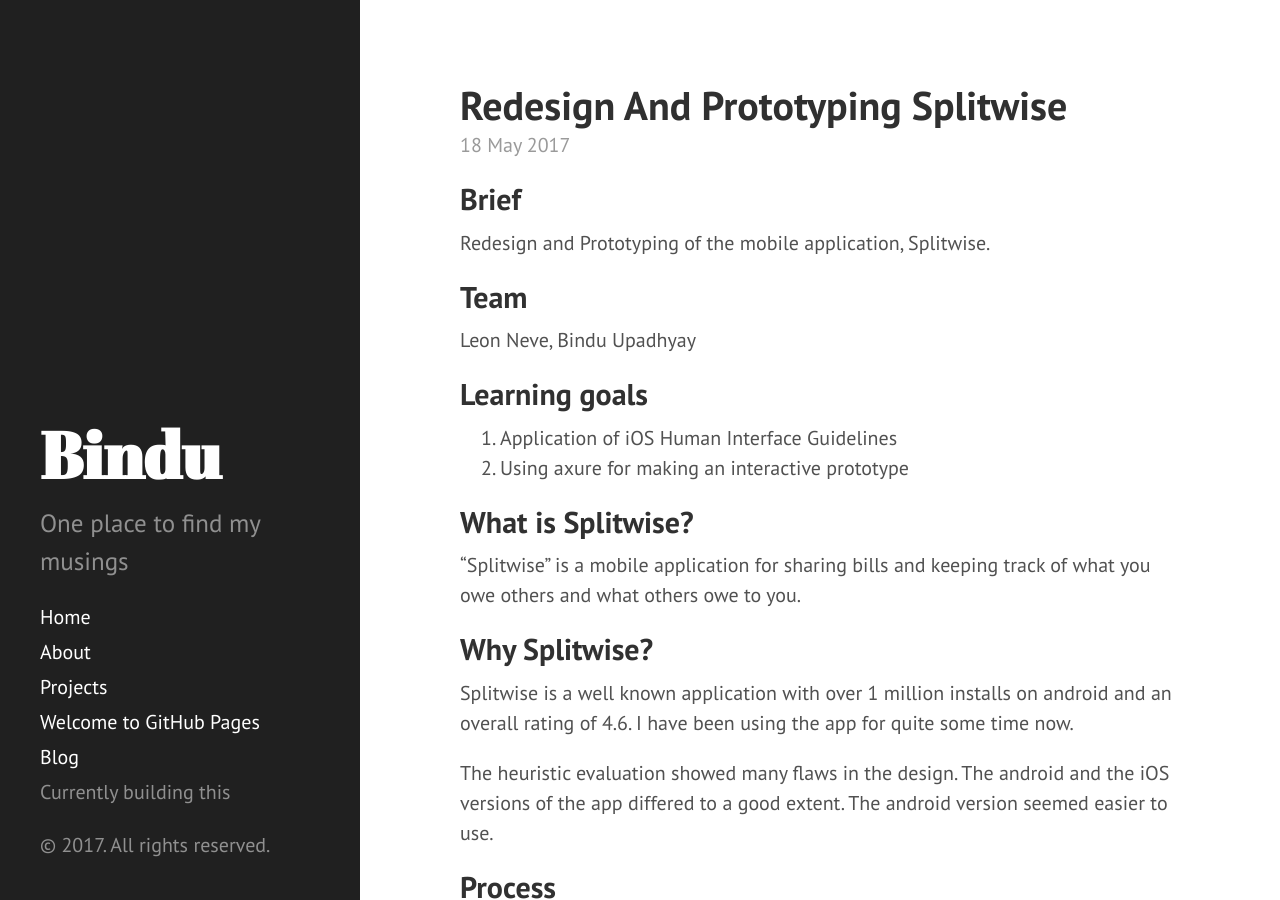
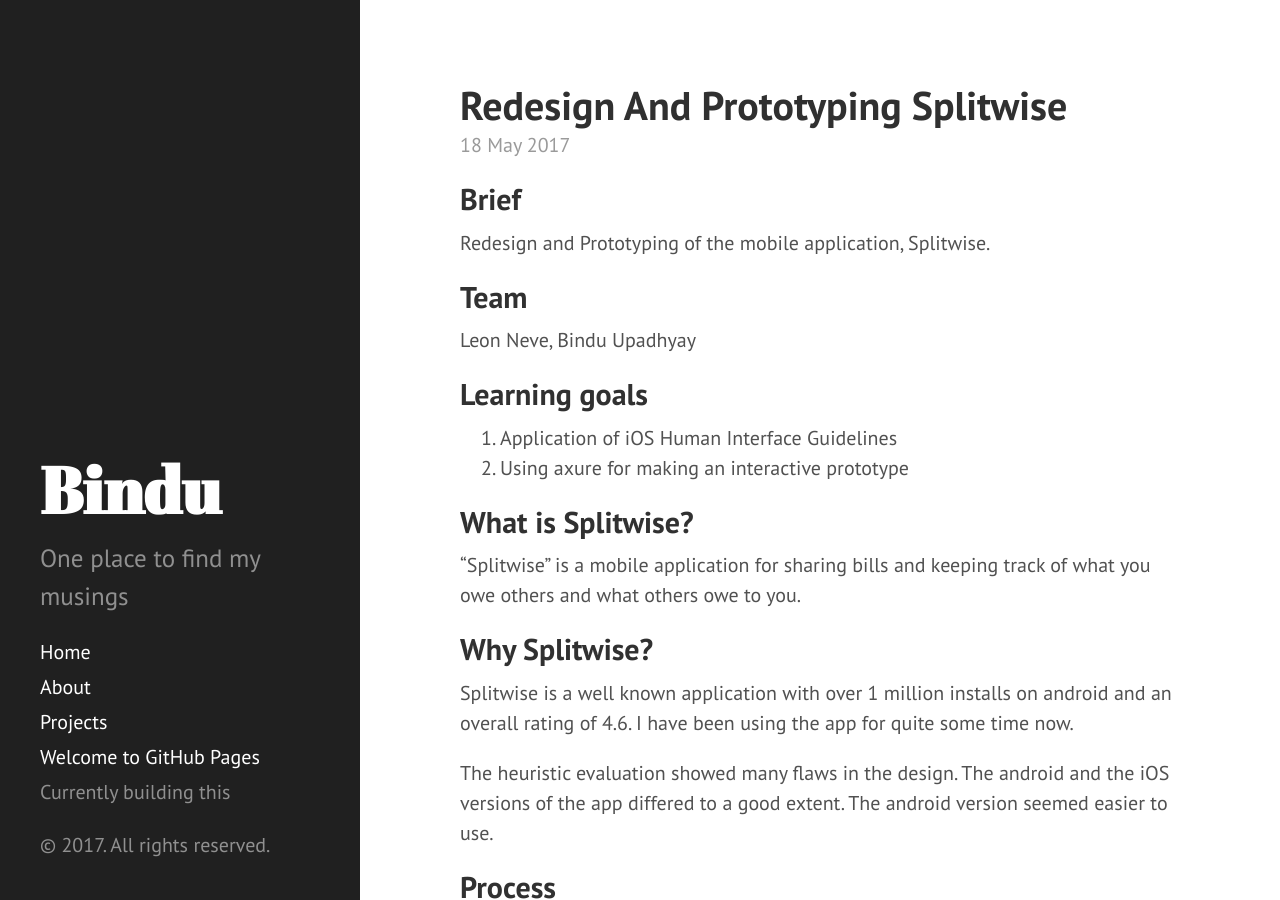
Before and after one commit to UpadhyayBindu/UpadhyayBindu.github.io, a Jekyll site: the page built from index.html, in a window 1280 px wide and 900 px high. Built offline with Jekyll 4.4.1, drawn with Linux system fonts in a browser that asks for light colours; the list of posts is cut into pages by our own code.

Commit message:
fixing nav

```diff
--- a/_includes/sidebar.html
+++ b/_includes/sidebar.html
@@ -27,7 +27,7 @@
       {% endfor %}
 
 
-      <a class="sidebar-nav-item" href="blog">Blog</a>
+
       <span class="sidebar-nav-item">Currently building this</span>
     </nav>
 
```
